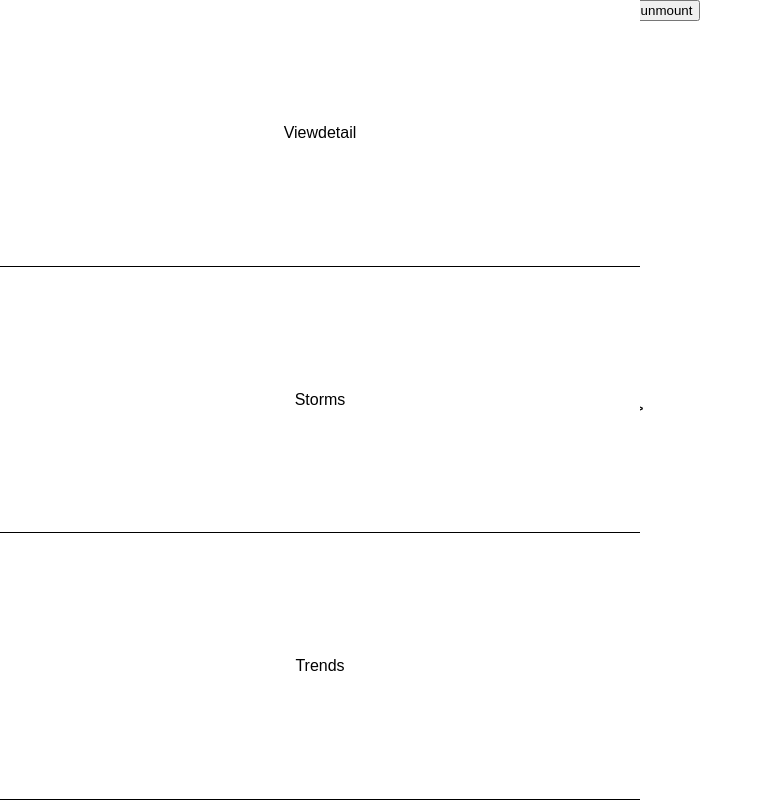
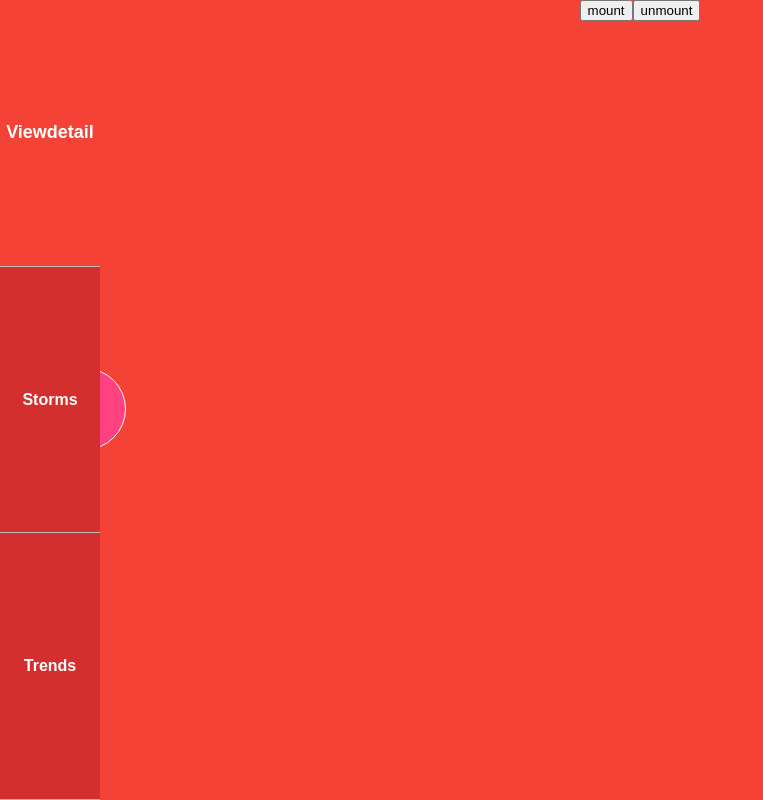
Before and after one commit to Rehlaender/TableauPlatform, a React (Create React App) app: page / in a window 1280 px wide. Shown: the whole page, without its empty margins (0-763 px from the left). Built offline with nearby package versions, Linux system fonts and the light colour scheme.

Commit message:
Gigantic change, lol

```diff
--- a/public/index.html
+++ b/public/index.html
@@ -22,7 +22,7 @@
     -->
     <title>Tableau App</title>
   </head>
-  <body>
+  <body style="background-color: #F44336">
     <noscript>
       You need to enable JavaScript to run this app.
     </noscript>
--- a/src/App.css
+++ b/src/App.css
@@ -30,3 +30,10 @@
   from { transform: rotate(0deg); }
   to { transform: rotate(360deg); }
 }
+
+#reduxContainer {
+  margin-top: 1vh;
+  display: flex;
+  justify-content: center;
+  align-items: center;
+}
--- a/src/App.js
+++ b/src/App.js
@@ -5,6 +5,7 @@ import VisualizationContainer from './VisualizationContainer.js';
 import Drawer from './Drawer.js';
 
 import './App.css';
+import './pallette.css';
 
 class App extends Component {
   constructor(props) {
@@ -39,7 +40,7 @@ class App extends Component {
 
   render() {
     return (
-      <div className="App">
+      <div className={["App default-primary-color"]}>
         <Drawer changeTableauSrc={this.changeTableauSrc.bind(this)} />
         <button onClick={this.mount.bind(this)}>mount</button>
         <button onClick={this.unmount.bind(this)}>unmount</button>
--- a/src/Drawer.css
+++ b/src/Drawer.css
@@ -2,18 +2,18 @@
   transition: all 1s;
   position: absolute;
   left: 0%;
-  width: 50%;
+  width: 100px;
   height: 100%;
-
 }
 
 .snapper {
+  transition: all 200ms;
+
   z-index: 2;
   height: 10vh;
   width: 5vw;
-  background: white;
   position: absolute;
-  right: -4vh;
+  right: -2vw;
   top: 46vh;
   border-bottom-right-radius: 45px;
   border-top-right-radius: 45px;
@@ -24,19 +24,23 @@
   justify-content: center;
 
   cursor: pointer;
+  font-weight: bold;
+}
+
+.snapper:hover {
+  right: -4vw;
 }
 
 .column {
   position: relative;
   z-index: 10;
-  background-color: white;
   display: flex;
   flex-direction: column;
   justify-content: space-around;
   align-items: center;
 
   height: 100vh;
-  width: 100%;
+  width: 100px;
 }
 
 .column-button {
@@ -47,7 +51,18 @@
   align-items: center;
   justify-content: center;
 
-  border-bottom: 1px solid black;
+  color: #FFFFFF;
+  border-bottom: 1px solid #BDBDBD;
 
+  font-weight: bold;
   cursor: pointer;
 }
+
+.column-button:hover {
+  font-size: 18px;
+  background-color: #F44336;
+}
+
+.column-button.active {
+  background-color: #F44336;
+}
--- a/src/Drawer.js
+++ b/src/Drawer.js
@@ -1,6 +1,8 @@
 import React, { Component } from 'react';
 import logo from './logo.svg';
+
 import './Drawer.css';
+import './pallette.css';
 
 class Drawer extends Component {
 
@@ -25,14 +27,14 @@ class Drawer extends Component {
     ];
 
     return (
-      <div className="Drawer">
-        <div className="snapper">
+      <div className={["Drawer dark-primary-color"]}>
+        <div className={["snapper accent-color text-primary-color"]}>
           >
         </div>
-        <div className="column">
+        <div className={["column dark-primary-color"]}>
           {
             routes.map((route, i) =>
-             <div key={i} className="column-button" onClick={this.props.changeTableauSrc.bind(this, route.link)}>
+             <div key={i} className={["column-button "]} onClick={this.props.changeTableauSrc.bind(this, route.link)}>
               {route.title}
              </div>
             )
--- a/src/VisualizationContainer.css
+++ b/src/VisualizationContainer.css
@@ -1,3 +1,8 @@
 .visualization-container {
-  border: 1px solid red;
+  padding: 10px;
+  border-radius: 10px;
+  background-color: #FFF;
+  display: flex;
+  justify-content: center;
+  align-items: center;
 }
--- /dev/null
+++ b/src/pallette.css
@@ -0,0 +1,9 @@
+
+.dark-primary-color    { background: #D32F2F; }
+.default-primary-color { background: #F44336; }
+.light-primary-color   { background: #FFCDD2; }
+.text-primary-color    { color: #FFFFFF; }
+.accent-color          { background: #FF4081; }
+.primary-text-color    { color: #212121; }
+.secondary-text-color  { color: #757575; }
+.divider-color         { border-color: #BDBDBD; }
```
